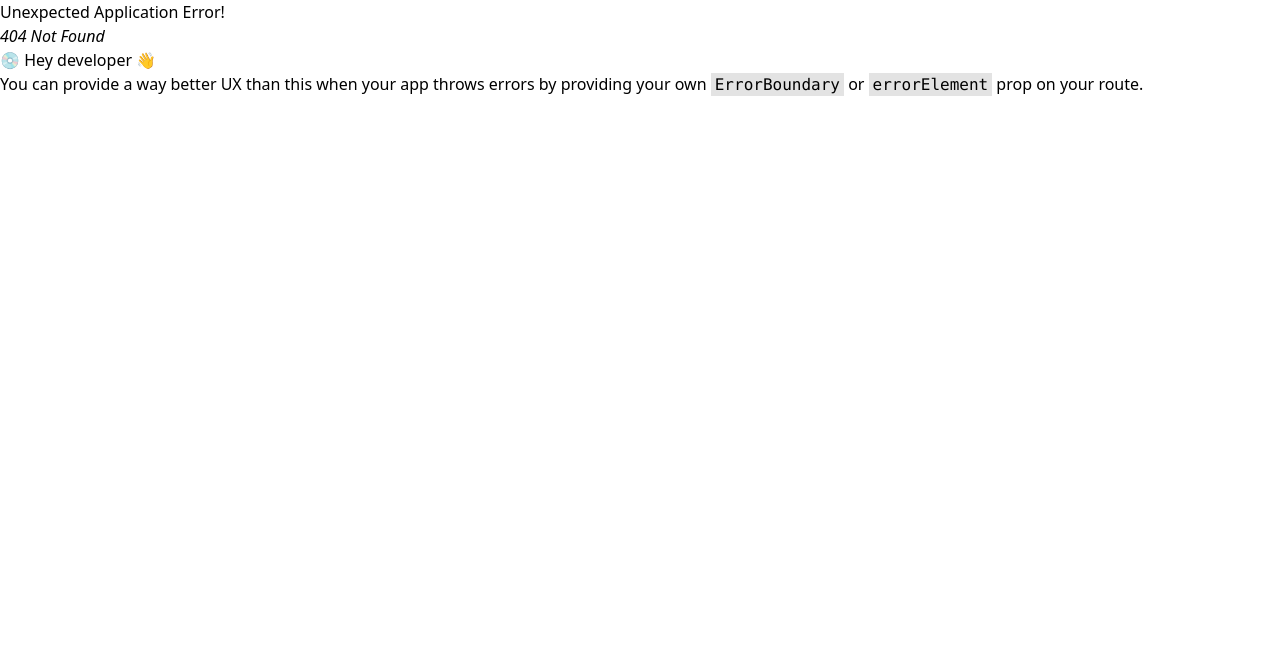
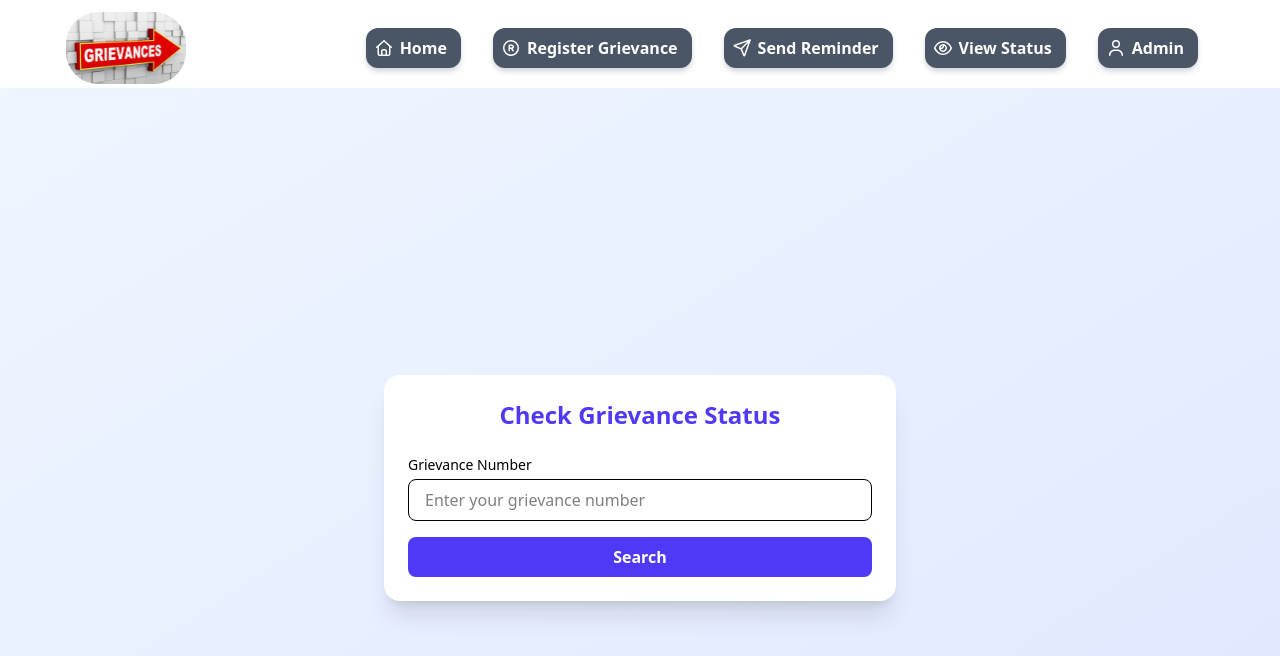
Before and after one commit to Misra-Praveen/GrievanceApp, a React (Vite) app in the folder grievanceFrontend/: page /viewStatus in a window 1280 px wide. Before the commit this address had no page. Shown: the top 656 px of the page. Built offline with nearby package versions, Linux system fonts and the light colour scheme.

Commit message:
Implement ViewStatus by Grievance Number

```diff
--- a/grievanceFrontend/src/components/Header.jsx
+++ b/grievanceFrontend/src/components/Header.jsx
@@ -4,6 +4,7 @@ import {FontAwesomeIcon} from '@fortawesome/react-fontawesome'
 import {faHouse, faRegistered, faUser, faEye, faPaperPlane} from '@fortawesome/free-regular-svg-icons'
 import { Link } from 'react-router-dom'
 import { useAuth } from '../context/AuthContext'
+import { faUserTie } from '@fortawesome/free-solid-svg-icons'
 
 
 const Header = () => {
@@ -24,18 +25,29 @@ const Header = () => {
                     <span className='mx-1.5'>Register Grievance</span>
                 </Link>
             </li>
-            <li className='shadow-md shadow-gray-300 p-2 mx-2 rounded-xl bg-gray-600 text-white font-semibold cursor-pointer '>
-                <FontAwesomeIcon icon={faPaperPlane} />
-                <span className='mx-1.5'>Send Reminder</span>
+            <li className='shadow-md shadow-gray-300 p-2 mx-2 rounded-xl bg-gray-600 text-white font-semibold'>
+                <Link to='/sendReminder' className='flex items-center cursor-pointer'>
+                    <FontAwesomeIcon icon={faPaperPlane} />
+                    <span className='mx-1.5'>Send Reminder</span>
+                </Link>
             </li>
-            <li className='shadow-md shadow-gray-300 p-2 mx-2 rounded-xl bg-gray-600 text-white font-semibold cursor-pointer '>
-                <FontAwesomeIcon icon={faEye} />
+            <li className='shadow-md shadow-gray-300 p-2 mx-2 rounded-xl bg-gray-600 text-white font-semibold'>
+                <Link to='/viewStatus' className='flex items-center cursor-pointer'>
+                    <FontAwesomeIcon icon={faEye} />
                 <span className='mx-1.5'>View Status</span>
+                </Link>
             </li>
             { user ? (
                 <>
-                    <span>Welcome {user.name}</span>
-                    <button onClick={logout}>Logout</button>
+                    <FontAwesomeIcon icon={faUserTie} />
+                    {user.userName}
+                    <Link to='/login' >
+                        <button onClick={logout}
+                        className="bg-red-500 hover:bg-red-700 text-white font-bold py-2 px-4
+                        rounded focus:outline-none focus:shadow-outline" type="button">
+                        Logout
+                        </button>
+                    </Link>
                 </>
                 ) : (
                     <li className='shadow-md shadow-gray-300 p-2 mx-2 rounded-xl bg-gray-600 text-white font-semibold'>
--- /dev/null
+++ b/grievanceFrontend/src/components/ViewStatus.jsx
@@ -0,0 +1,113 @@
+import React, { useState } from "react";
+import axios from "axios";
+
+const ViewStatus = () => {
+  const [grievanceNo, setGrievanceNo] = useState("");
+  const [grievance, setGrievance] = useState(null);
+  const [error, setError] = useState("");
+  const [loading, setLoading] = useState(false);
+
+  const handleSubmit = async (e) => {
+    e.preventDefault();
+    setError("");
+    setGrievance(null);
+
+    if (!grievanceNo.trim()) {
+      setError("Please enter your grievance number");
+      return;
+    }
+
+    try {
+      setLoading(true);
+      const response = await axios.get(
+        "http://localhost:5001/api/viewStatus",
+        { params: { grievanceNo } }
+      );
+
+      setGrievance(response.data.grievance);
+    } catch (err) {
+      setError(err.response?.data?.message || "Grievance not found");
+    } finally {
+      setLoading(false);
+    }
+  };
+
+  return (
+    <div className="min-h-screen bg-linear-to-br from-blue-50 to-indigo-100 flex items-center justify-center p-4">
+      <div className="w-full max-w-lg bg-white rounded-2xl shadow-xl p-6">
+
+        <h1 className="text-2xl font-bold text-center text-indigo-600 mb-6">
+          Check Grievance Status
+        </h1>
+
+        {/* Error */}
+        {error && (
+          <p className="bg-red-100 text-red-600 text-sm p-2 rounded mb-4 text-center">
+            {error}
+          </p>
+        )}
+
+        <form onSubmit={handleSubmit} className="space-y-4">
+          <div>
+            <label className="block text-sm font-medium mb-1">
+              Grievance Number
+            </label>
+            <input
+              type="text"
+              value={grievanceNo}
+              onChange={(e) => setGrievanceNo(e.target.value)}
+              placeholder="Enter your grievance number"
+              className="w-full border rounded-lg px-4 py-2 focus:ring-2 focus:ring-indigo-500 outline-none"
+            />
+          </div>
+
+          <button
+            type="submit"
+            disabled={loading}
+            className="w-full bg-indigo-600 hover:bg-indigo-700 text-white font-semibold py-2 rounded-lg transition"
+          >
+            {loading ? "Searching..." : "Search"}
+          </button>
+        </form>
+
+        {/* Result */}
+        {grievance && (
+          <div className="mt-6 border-t pt-4">
+            <h2 className="text-lg font-semibold text-gray-700 mb-3">
+              Grievance Details
+            </h2>
+
+            <div className="space-y-2 text-sm">
+              <p>
+                <span className="font-medium">Grievance No:</span>{" "}
+                {grievance.grievanceNo}
+              </p>
+              <p>
+                <span className="font-medium">Description:</span>{" "}
+                {grievance.description}
+              </p>
+              <p>
+                <span className="font-medium">Status:</span>{" "}
+                <span
+                  className={`px-2 py-1 rounded text-white text-xs
+                    ${
+                      grievance.status === "Pending"
+                        ? "bg-yellow-500"
+                        : grievance.status === "Resolved"
+                        ? "bg-green-600"
+                        : "bg-gray-500"
+                    }
+                  `}
+                >
+                  {grievance.status}
+                </span>
+              </p>
+            </div>
+          </div>
+        )}
+      </div>
+    </div>
+  );
+};
+
+export default ViewStatus;
--- a/grievanceFrontend/src/main.jsx
+++ b/grievanceFrontend/src/main.jsx
@@ -11,6 +11,7 @@ const RegisterGrievance = lazy(()=>import("./components/RegisterGrievance.jsx"))
 const Login = lazy(()=>import('./components/Login.jsx'));
 const Admin = lazy(()=>import('./components/Admin.jsx'))
 const Register = lazy(()=>import("./components/Register.jsx"))
+const ViewStatus = lazy(()=>import("./components/ViewStatus.jsx"))
 
 const appRouter = createBrowserRouter([
   {
@@ -47,6 +48,12 @@ const appRouter = createBrowserRouter([
           <Register />
         </Suspense>)
       },
+      {
+        path: "/viewStatus",
+        element: (<Suspense>
+          <ViewStatus />
+        </Suspense>)
+      },
     ]
   }
 ])
```
